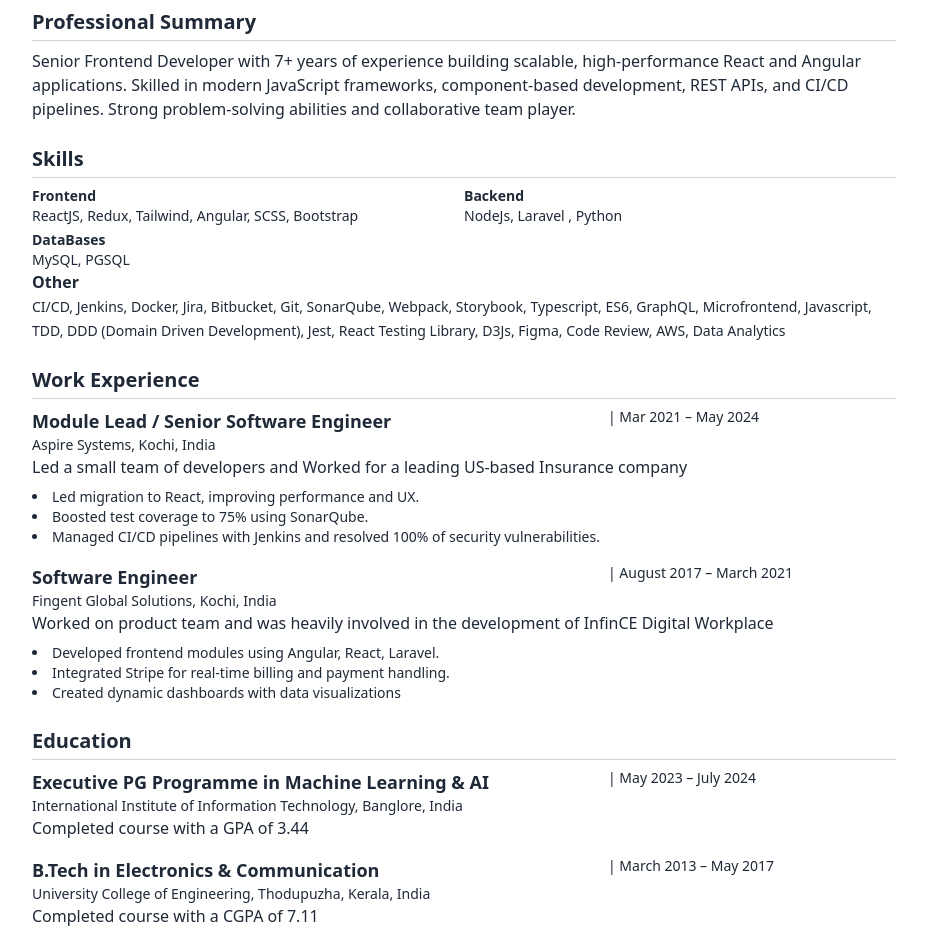
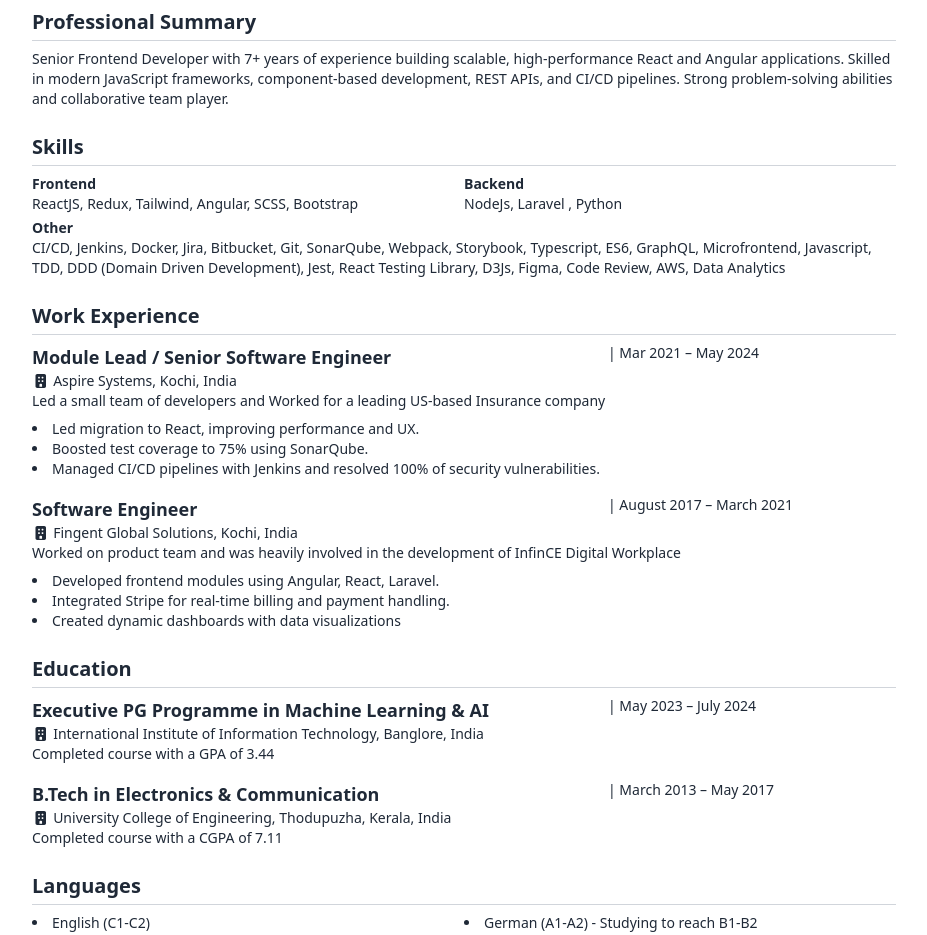
Before and after one commit to VivekPRajeev/resume-generator, a React (Create React App) app: page / in a window 1280 px wide. Shown: the part 160-1095 px from the top of the page, without its empty margins (176-1103 px from the left). Built offline with nearby package versions, Linux system fonts and the light colour scheme.

Commit message:
updates to print prevew layout

```diff
--- a/src/components/Section.js
+++ b/src/components/Section.js
@@ -1,7 +1,7 @@
 import React from 'react'
 
-const Section = ({title='Work Experience', children}) => {
-  return (<section className="mb-6 text-left">
+const Section = ({title='Work Experience', className='', children}) => {
+  return (<section className={`mb-6 text-left ${className}` }>
         <h2 className="text-xl font-semibold border-b border-gray-300 pb-1 mb-2">
           {title}
         </h2>
--- a/src/components/WorkExperience.js
+++ b/src/components/WorkExperience.js
@@ -1,3 +1,6 @@
+import { faBuilding } from "@fortawesome/free-solid-svg-icons";
+import { FontAwesomeIcon } from "@fortawesome/react-fontawesome";
+
 const WorkExperience = ({
   jobTitle = "Module Lead / Senior Software Engineer",
   companyName = "Aspire  Systems",
@@ -12,7 +15,7 @@ const WorkExperience = ({
   ],
 }) => {
   return (
-    <div className="mb-4">
+    <div className="mb-4 break-inside-avoid">
       <h3 class="grid grid-cols-3 ">
         <span class="col-span-2 font-semibold text-lg">{jobTitle}</span>
         <span class="text-left font-regular text-sm">
@@ -21,9 +24,9 @@ const WorkExperience = ({
       </h3>
 
       <p className="text-sm">
-        {companyName}, {location}
+        <FontAwesomeIcon icon={faBuilding} /> {companyName}, {location}
       </p>
-      <p>{description}</p>
+      <p className="text-sm">{description}</p>
       <ul className="list-disc list-inside mt-2 text-sm">
         {acheivements &&
           acheivements.map((acheivement, index) => (
--- a/src/index.css
+++ b/src/index.css
@@ -3,8 +3,9 @@
 @tailwind utilities;
 @media print {
   @page {
-    margin: 0; /* removes white space */
+    margin: 0px; /* removes white space */
     size: A4;
+
   }
 
   body {
--- a/src/resume/TemplateA/TemplateA.js
+++ b/src/resume/TemplateA/TemplateA.js
@@ -51,7 +51,7 @@ const TemplateA = () => {
         </p>
       </header>
       <Section title="Professional Summary">
-        <p>
+        <p className="text-sm mt-1">
           Senior Frontend Developer with 7+ years of experience building
           scalable, high-performance React and Angular applications. Skilled in
           modern JavaScript frameworks, component-based development, REST APIs,
@@ -71,23 +71,19 @@ const TemplateA = () => {
             <h2 className="text-mb font-semibold ">Backend</h2>
             <span className=" text-sm gap-y-1">NodeJs, Laravel , Python</span>
           </div>
-          <div>
-            <h2 className="text-mb font-semibold ">DataBases</h2>
-            <span className=" text-sm gap-y-1">MySQL, PGSQL</span>
+          <div className="col-span-2">
+            <h2 className="text-mb font-semibold ">Other</h2>
+            <span className=" text-sm gap-y-1">
+              CI/CD, Jenkins, Docker, Jira, Bitbucket, Git, SonarQube, Webpack,
+              Storybook, Typescript, ES6, GraphQL, Microfrontend, Javascript,
+              TDD, DDD (Domain Driven Development), Jest, React Testing Library,
+              D3Js, Figma, Code Review, AWS, Data Analytics
+            </span>
           </div>
-        </div>
-        <div>
-          <h2 className="text-mb font-semibold ">Other</h2>
-          <span className=" text-sm gap-y-1">
-            CI/CD, Jenkins, Docker, Jira, Bitbucket, Git, SonarQube, Webpack,
-            Storybook, Typescript, ES6, GraphQL, Microfrontend, Javascript, TDD,
-            DDD (Domain Driven Development), Jest, React Testing Library, D3Js,
-            Figma, Code Review, AWS, Data Analytics
-          </span>
         </div>
       </Section>
       <Section title="Work Experience">
-        <WorkExperience description="Led a small team of developers and Worked for a leading US-based Insurance company"/>
+        <WorkExperience description="Led a small team of developers and Worked for a leading US-based Insurance company" />
         <WorkExperience
           companyName="Fingent Global Solutions"
           location="Kochi, India"
@@ -122,9 +118,9 @@ const TemplateA = () => {
           acheivements={[]}
         />
       </Section>
-
-      <Section title="Languages">
-        <ul className="list-disc list-inside text-sm">
+      <div className="print:page-break"></div>
+      <Section title="Languages" className="print:pt-10">
+        <ul className="grid grid-cols-2  list-disc list-inside text-sm">
           <li> English (C1-C2)</li>
           <li> German (A1-A2) - Studying to reach B1-B2</li>
           <li> Hindi (B1)</li>
```
